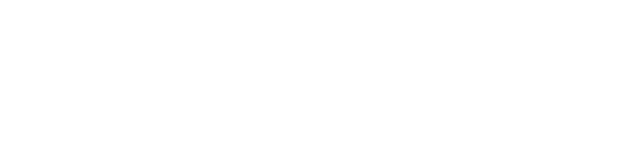
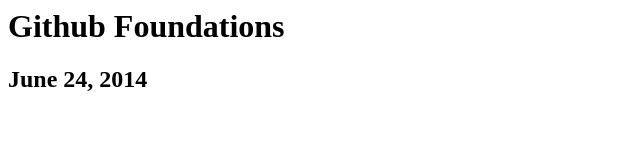
Before and after one commit to jasongerdes/jasongerdes.github.io, a plain HTML site: page index.html in a window 1280 px wide. Shown: the whole page, without its empty margins (0-640 px from the left). Drawn offline with Linux system fonts and the light colour scheme.

Commit message:
Added h1 and h2 to body.

```diff
--- a/index.html
+++ b/index.html
@@ -4,6 +4,8 @@
 </head>
 <body>
 
+<h1>Github Foundations</h1>
+<h2>June 24, 2014</h2>
 
 
 </body>
```
